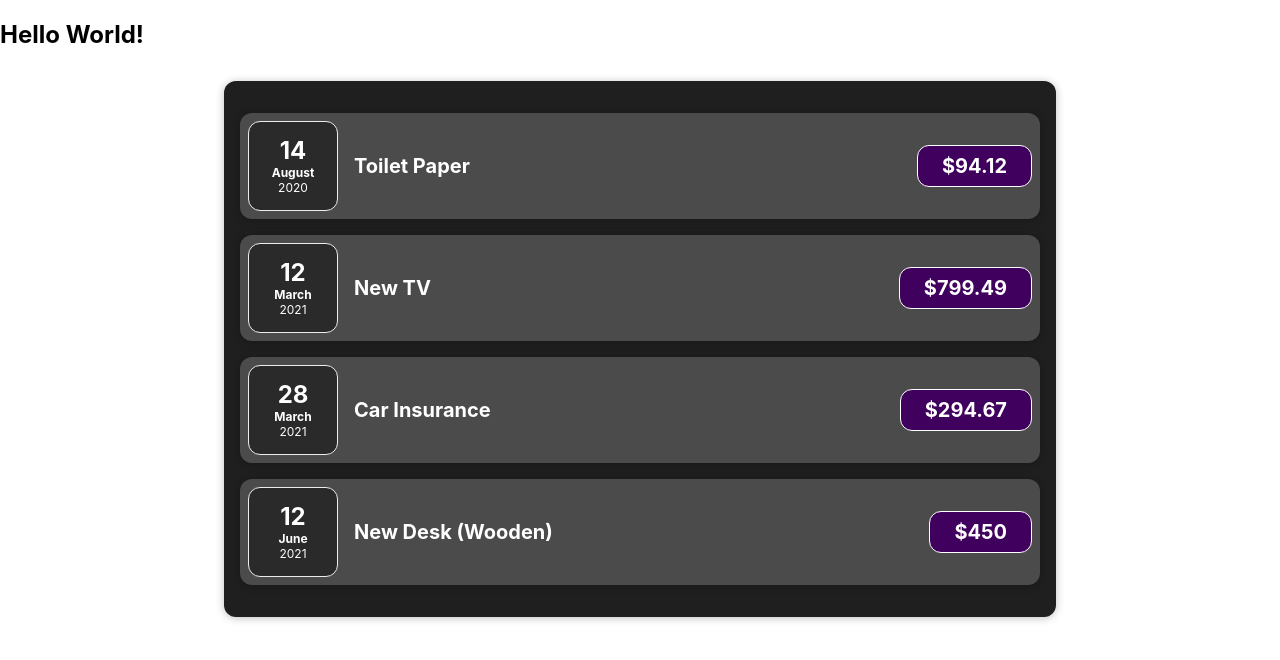
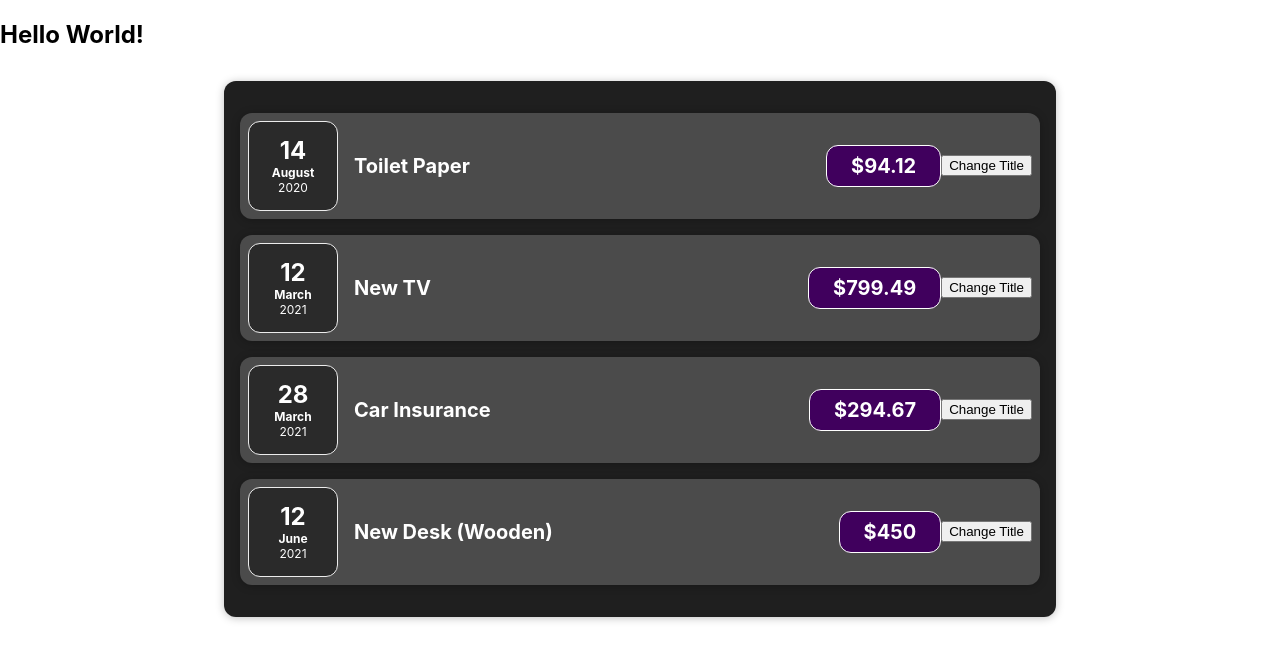
Before and after one commit to cakraocha/simple-expense-web-app, a React (Create React App) app: page / in a window 1280 px wide. Shown: the top 660 px of the page. Built offline with nearby package versions, Linux system fonts and the light colour scheme.

Commit message:
feat: add button

```diff
--- a/src/components/Expenses/ExpenseItem.js
+++ b/src/components/Expenses/ExpenseItem.js
@@ -4,6 +4,10 @@
 
 const ExpenseItem = (props) => {
   // props is an object that passed in the App.js
+  const clickHandler = () => {
+    console.log('Clicked!!!!')
+  };
+
   return (
     <Card className="expense-item">
       <ExpenseDate date={props.date} />
@@ -11,6 +15,7 @@
         <h2>{props.title}</h2>
         <div className="expense-item__price">${props.amount}</div>
       </div>
+      <button onClick={clickHandler}>Change Title</button>
     </Card>
   );
 }
```
